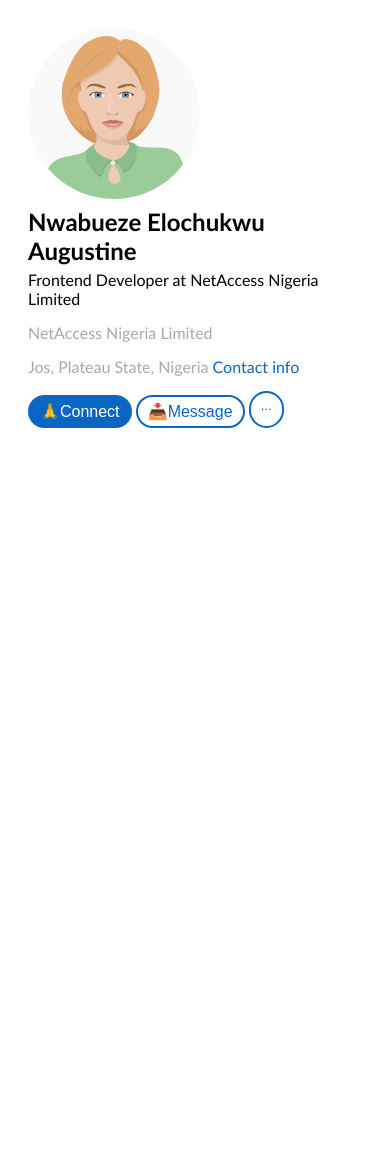
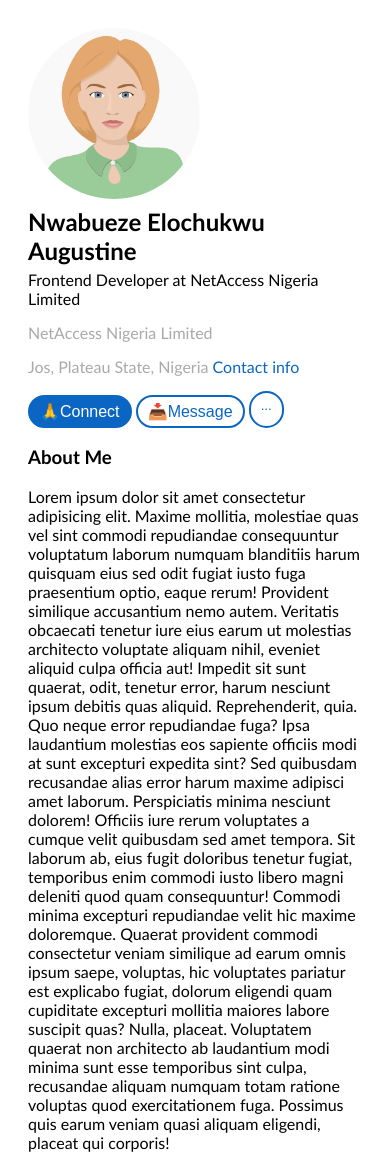
Before and after one commit to benjaminsanga/web-dev-class, a plain HTML site: page index.html in a window 390 px wide. Before the commit the page ends 844 px from the top, so only its background shows below. Drawn offline with Linux system fonts and the light colour scheme.

Commit message:
boilerplate code

```diff
--- a/index.html
+++ b/index.html
@@ -9,6 +9,10 @@
     body {
       padding: 20px;
       font-family: 'Gill Sans', 'Gill Sans MT', Calibri, 'Trebuchet MS', sans-serif;
+      display: flex;
+    }
+    body div {
+      width: 50%;
     }
     img {
       width: 172px;
@@ -30,9 +34,21 @@
       border-radius: 50px;
       font-size: 1rem;
     }
+
+    @media screen and (max-width: 450px) {
+      body {
+        flex-direction: column;
+      }
+      body div {
+        width: 100%;
+      }
+    }
   </style>
 </head>
 <body>
+  <div>
+    <!-- FORM GOES HERE -->
+  </div>
   <div>
     <img src="./images/Ann.png" alt="">
     <h2>Nwabueze Elochukwu Augustine</h1>
@@ -47,6 +63,28 @@
       <button>📥Message</button>
       <button><sup>...</sup></button>
     </div>
+    <h3>About Me</h3>
+    <p>Lorem ipsum dolor sit amet consectetur adipisicing elit. Maxime mollitia,
+      molestiae quas vel sint commodi repudiandae consequuntur voluptatum laborum
+      numquam blanditiis harum quisquam eius sed odit fugiat iusto fuga praesentium
+      optio, eaque rerum! Provident similique accusantium nemo autem. Veritatis
+      obcaecati tenetur iure eius earum ut molestias architecto voluptate aliquam
+      nihil, eveniet aliquid culpa officia aut! Impedit sit sunt quaerat, odit,
+      tenetur error, harum nesciunt ipsum debitis quas aliquid. Reprehenderit,
+      quia. Quo neque error repudiandae fuga? Ipsa laudantium molestias eos
+      sapiente officiis modi at sunt excepturi expedita sint? Sed quibusdam
+      recusandae alias error harum maxime adipisci amet laborum. Perspiciatis
+      minima nesciunt dolorem! Officiis iure rerum voluptates a cumque velit
+      quibusdam sed amet tempora. Sit laborum ab, eius fugit doloribus tenetur
+      fugiat, temporibus enim commodi iusto libero magni deleniti quod quam
+      consequuntur! Commodi minima excepturi repudiandae velit hic maxime
+      doloremque. Quaerat provident commodi consectetur veniam similique ad
+      earum omnis ipsum saepe, voluptas, hic voluptates pariatur est explicabo
+      fugiat, dolorum eligendi quam cupiditate excepturi mollitia maiores labore
+      suscipit quas? Nulla, placeat. Voluptatem quaerat non architecto ab laudantium
+      modi minima sunt esse temporibus sint culpa, recusandae aliquam numquam
+      totam ratione voluptas quod exercitationem fuga. Possimus quis earum veniam
+      quasi aliquam eligendi, placeat qui corporis!</p>
   </div>
 </body>
 </html>
```
Also changed, not shown: google.html (+12 -3 lines), javascript.html (added, +20 -0 lines), js/script.js (added, +10 -0 lines), tutorial.html (+37 -0 lines).
